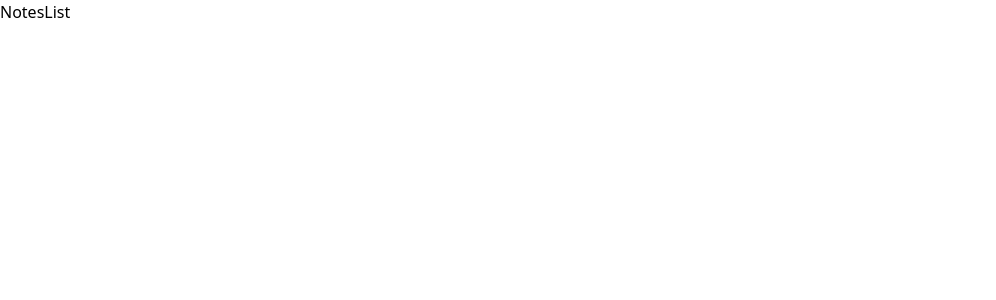
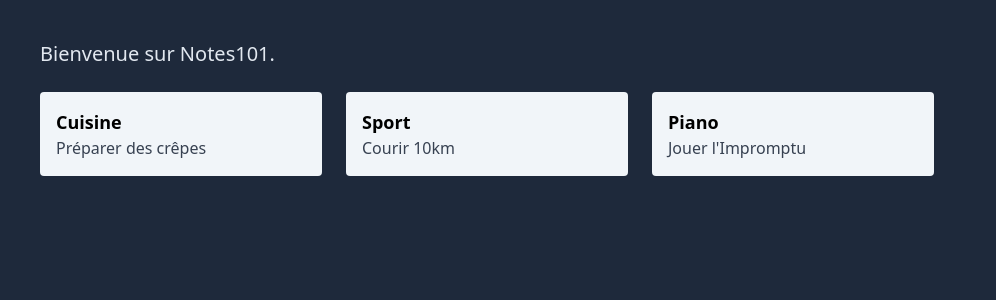
Before and after one commit to bricard-dev/vite-notes-test, a React (Vite) app: page / in a window 1280 px wide. Shown: the top 300 px of the page, without its empty margins (0-996 px from the left). Built offline with nearby package versions, Linux system fonts and the light colour scheme.

Commit message:
Add notes display

```diff
--- a/src/App.jsx
+++ b/src/App.jsx
@@ -12,9 +12,9 @@
   }
 
   return (
-    <>
+    <div className="min-h-screen flex bg-slate-800">
       <NotesList />
-    </>
+    </div>
   );
 }
 
--- a/src/components/NotesList.jsx
+++ b/src/components/NotesList.jsx
@@ -3,5 +3,18 @@
 export default function NotesList() {
   const notes = useSelector((state) => state.notes);
 
-  return <div>NotesList</div>;
+  return (
+    <div className="w-full p-10">
+      <p className="text-slate-200 text-xl mb-6">Bienvenue sur Notes101.</p>
+      <div className="grid lg:grid-cols-2 xl:grid-cols-4 2xl:grid-cols-5 gap-6">
+        {notes.list &&
+          notes.list.map((note) => (
+            <div className="p-4 rounded bg-slate-100 hover:bg-slate-50 cursor-pointer">
+              <p className="text-lg font-semibold">{note.title}</p>
+              <p className="text-gray-700">{note.subtitle} </p>
+            </div>
+          ))}
+      </div>
+    </div>
+  );
 }
```
